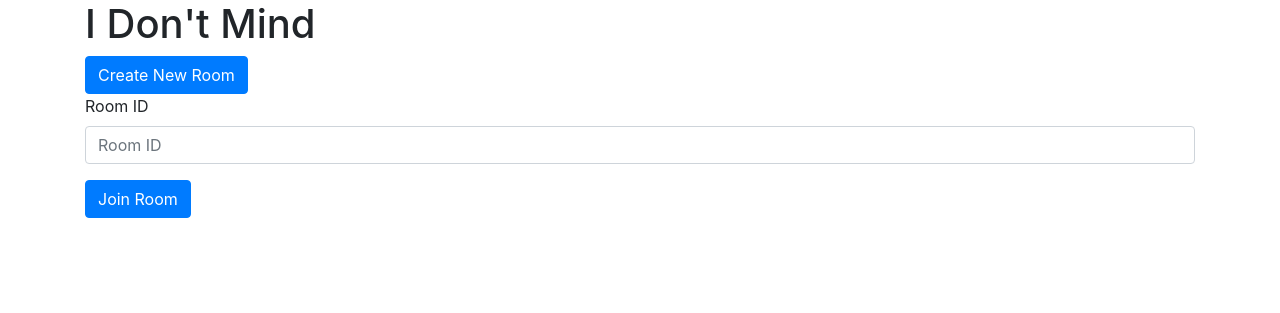
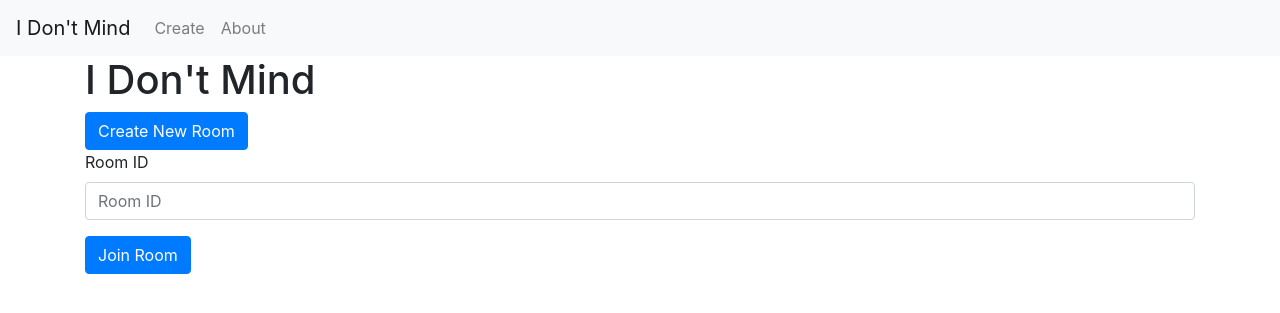
Before and after one commit to vncnt-wng/i-dont-mind, a Django app: page / in a window 1280 px wide. Shown: the top 313 px of the page. Run offline with Django 3.2, Linux system fonts and the light colour scheme; some libraries are stand-ins or nearby versions.

Commit message:
Add navigation bar

```diff
--- a/vote/templates/home.html
+++ b/vote/templates/home.html
@@ -1,6 +1,7 @@
 {% extends "index.html" %}
 
 {% block page_content %}
+
 <div class="h-100 row align-items-center">
   <div class="col">
     <div class="class="h-100 row align-items-center">
--- a/vote/templates/index.html
+++ b/vote/templates/index.html
@@ -11,6 +11,22 @@
   </head>
 
   <body>
+    <nav class="navbar navbar-expand-sm navbar-light bg-light">
+      <a class="navbar-brand" href="/">I Don't Mind</a>
+      <button class="navbar-toggler" type="button" data-toggle="collapse" data-target="#navbarText" aria-controls="navbarText" aria-expanded="false" aria-label="Toggle navigation">
+        <span class="navbar-toggler-icon"></span>
+      </button>
+      <div class="collapse navbar-collapse" id="navbarText">
+        <ul class="navbar-nav mr-auto">
+          <li class="nav-item">
+            <a class="nav-link" href="{% url 'create' %}">Create</a>
+          </li>
+          <li class="nav-item">
+            <a class="nav-link" href="{% url 'about' %}">About</a>
+          </li>
+        </ul>
+      </div>
+    </nav>
     <div class="container">
       {% block page_content %}{% endblock %}
     </div>
--- a/vote/urls.py
+++ b/vote/urls.py
@@ -7,4 +7,5 @@ urlpatterns = [
     path('create', views.create, name='create'),
     path('<str:room_id>/vote', views.vote, name='vote'),
     path('<str:room_id>/results', views.results, name='results'),
+    path('about', views.about, name='about')
 ]
--- a/vote/views.py
+++ b/vote/views.py
@@ -44,3 +44,6 @@ def vote(request, room_id):
 
 def results(request, room_id):
     return HttpResponse("You're looking at results room %s." % room_id)
+
+def about(request):
+    return render(request, "about.html", {})
```
Also changed, not shown: vote/templates/about.html (added, +7 -0 lines).
